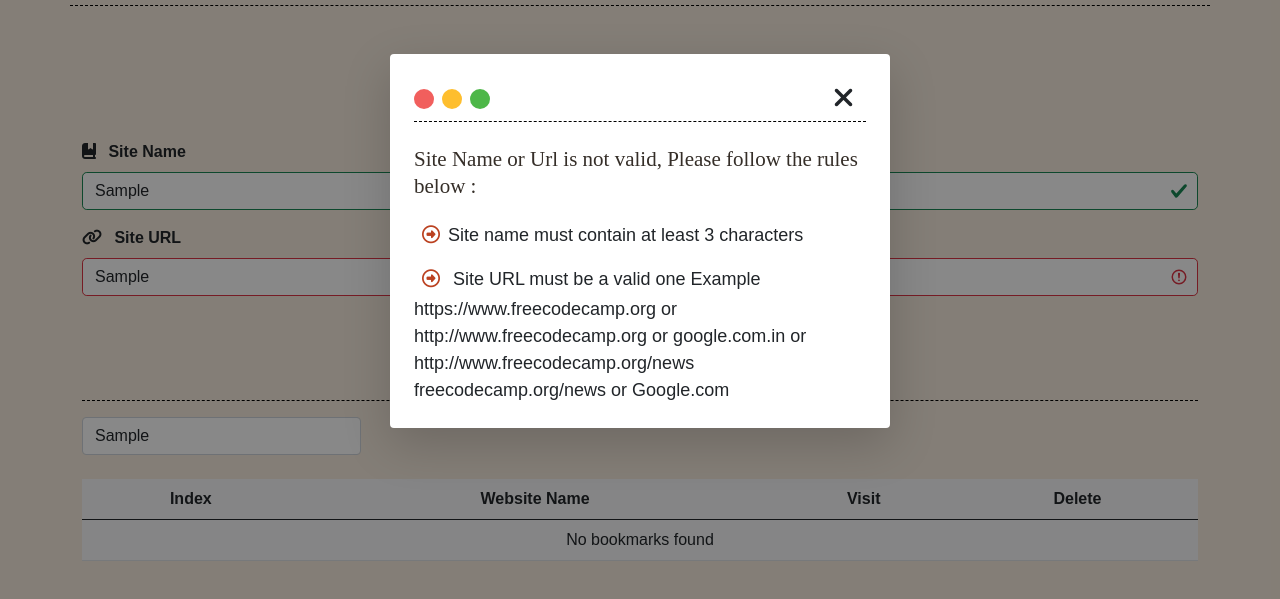
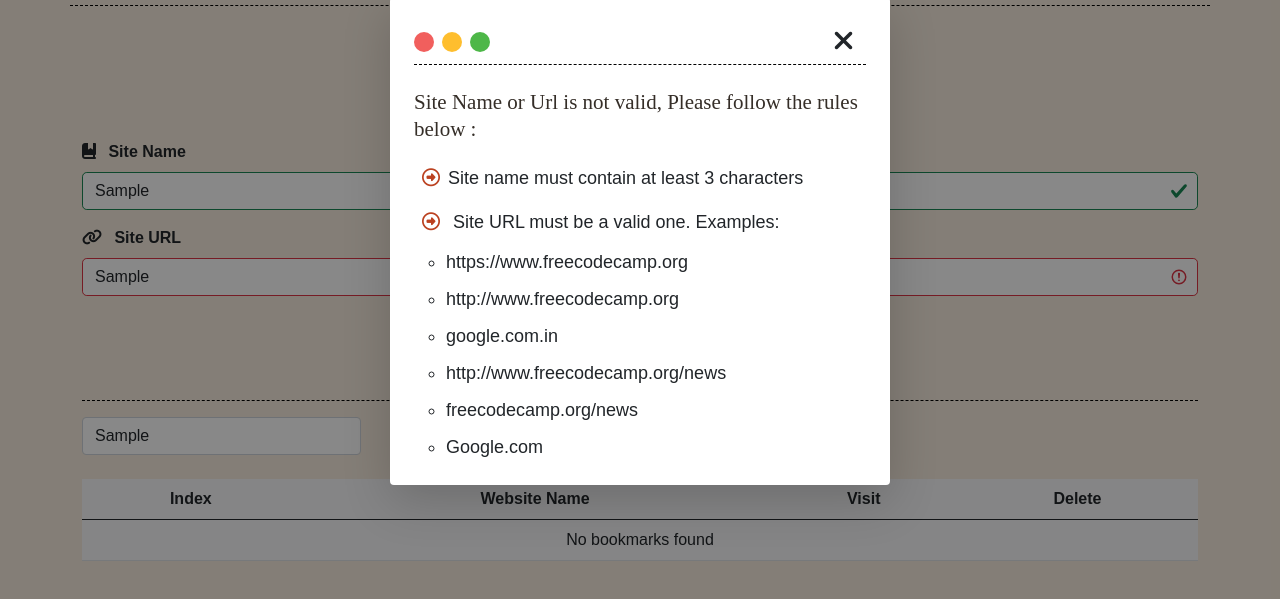
Before and after one commit to AhmedMohamed12711/Bookmark, a plain HTML site: page index.html in a window 1280 px wide. Both pictures are taken after typing "Sample", "Sample", "Sample" into the empty fields and a click on the button "Submit". Shown: the part 159-758 px from the top of the page. Drawn offline with Linux system fonts and the light colour scheme; a web font is replaced by a local one.

Commit message:
second commit

```diff
--- a/index.html
+++ b/index.html
@@ -85,11 +85,16 @@
                 contain at least 3 characters
                 </li>
                 <li>
-                <i class="fa-regular fa-circle-right p-2"></i>
-                Site URL must be a
-                valid one Example https://www.freecodecamp.org or http://www.freecodecamp.org
-                or google.com.in or http://www.freecodecamp.org/news
-                freecodecamp.org/news or Google.com
+                    <i class="fa-regular fa-circle-right p-2"></i>
+                    Site URL must be a valid one. Examples:
+                    <ul>
+                        <li>https://www.freecodecamp.org</li>
+                        <li>http://www.freecodecamp.org</li>
+                        <li>google.com.in</li>
+                        <li>http://www.freecodecamp.org/news</li>
+                        <li>freecodecamp.org/news</li>
+                        <li>Google.com</li>
+                    </ul>
                 </li>
             </ol>
         </div>
```
